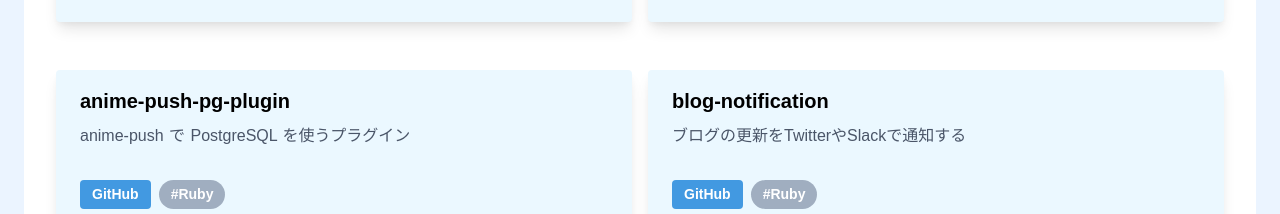
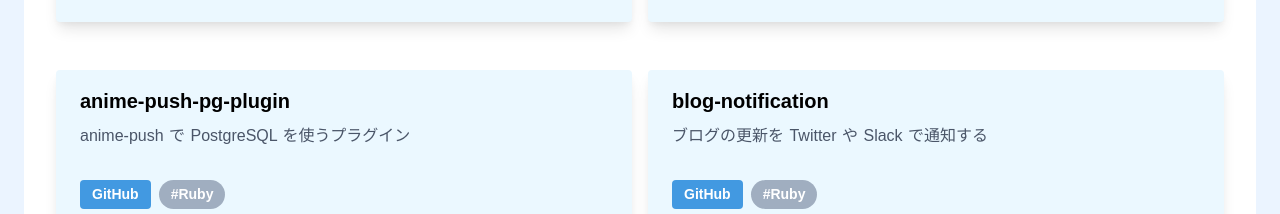
Before and after one commit to hiroxto/hiroxto.net, a Nuxt app: page / in a window 1280 px wide. Shown: the part 1465-1679 px from the top of the page. Built offline with nearby package versions, Linux system fonts and the light colour scheme.

Commit message:
blog-notification の description を修正
英語の前後にスペースを入れた

```diff
--- a/components/ProjectsSection.vue
+++ b/components/ProjectsSection.vue
@@ -66,7 +66,7 @@ export default defineComponent({
         },
         {
           name: 'blog-notification',
-          description: 'ブログの更新をTwitterやSlackで通知する',
+          description: 'ブログの更新を Twitter や Slack で通知する',
           links: [
             gitHubLink('hiroxto/blog-notification'),
           ],
```
